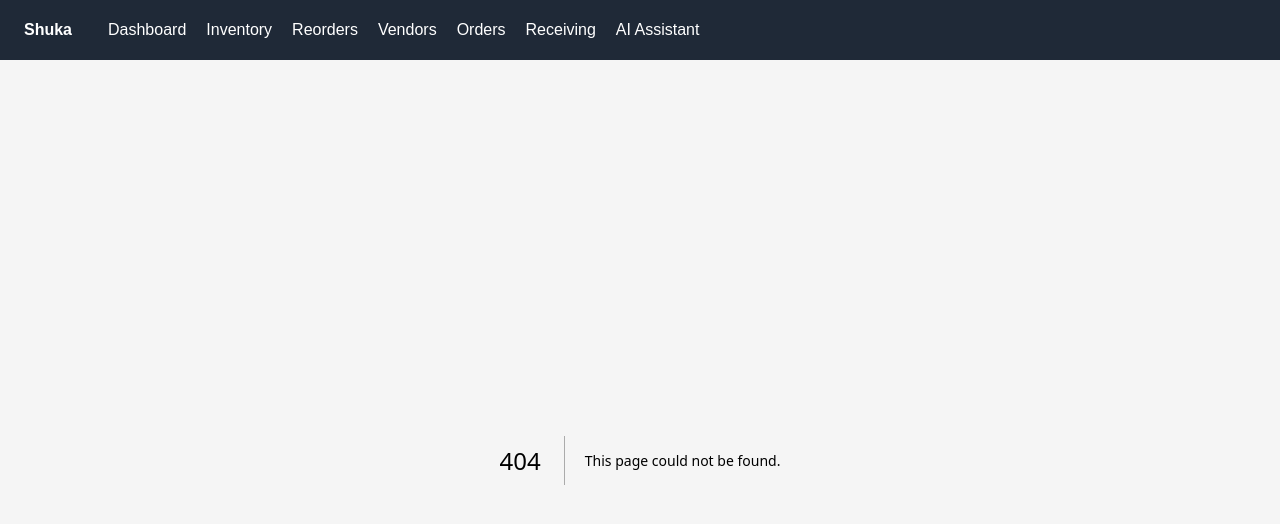
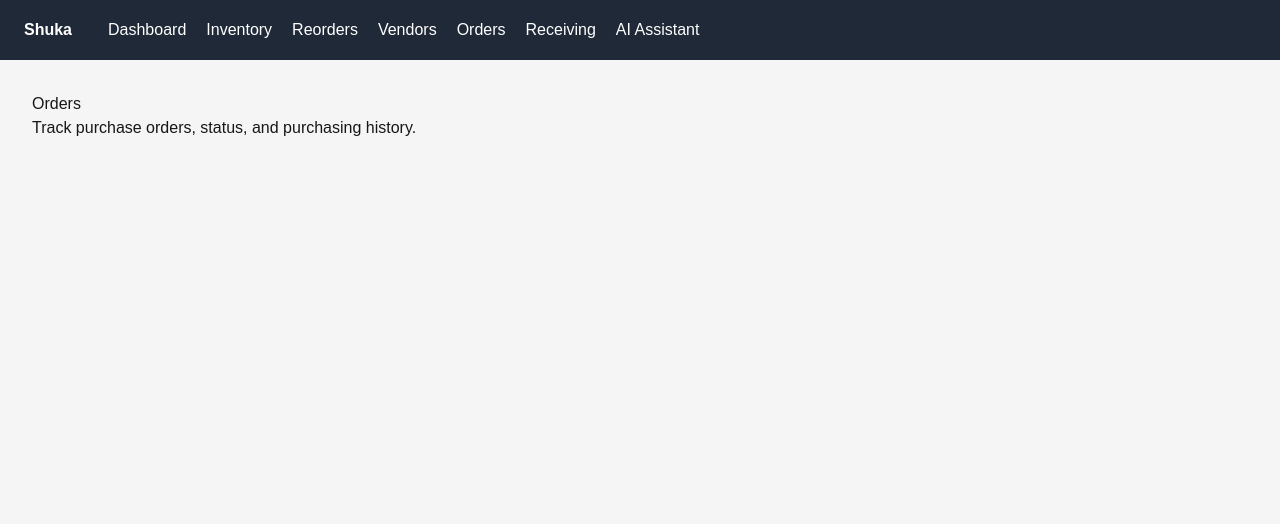
Before and after one commit to Gr33nstonecorp/shuka, a Next.js app: page /orders in a window 1280 px wide. Before the commit this address had no page. Shown: the top 524 px of the page. Built offline with nearby package versions, Linux system fonts and the light colour scheme.

Commit message:
Create page.tsx

```diff
--- /dev/null
+++ b/app/orders/page.tsx
@@ -0,0 +1,8 @@
+export default function OrdersPage() {
+  return (
+    <main style={{ padding: "32px" }}>
+      <h1>Orders</h1>
+      <p>Track purchase orders, status, and purchasing history.</p>
+    </main>
+  );
+}
```
